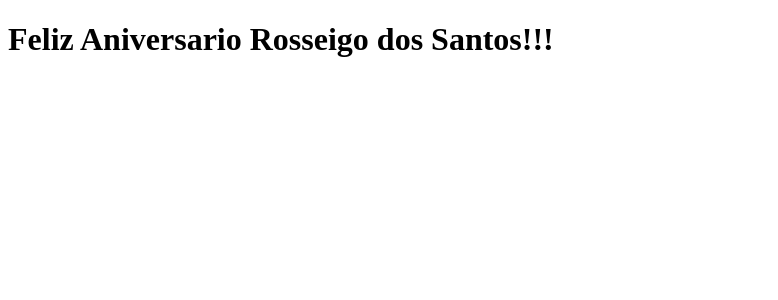
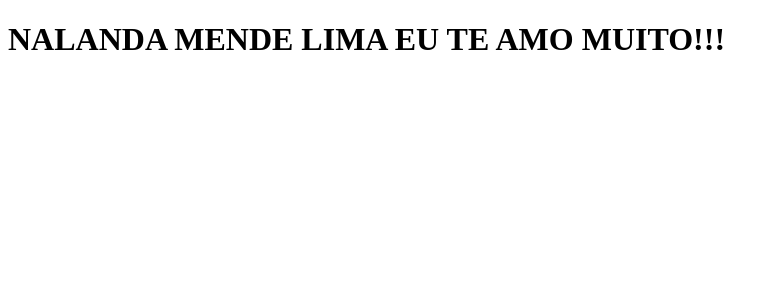
Before and after one commit to JoaoBruzetti/clone-tabnews, a Next.js app: page / in a window 1280 px wide. Shown: the top 300 px of the page, without its empty margins (0-778 px from the left). Built offline with nearby package versions, Linux system fonts and the light colour scheme.

Commit message:
Mensagem fofa

```diff
--- a/pages/index.js
+++ b/pages/index.js
@@ -1,5 +1,5 @@
 function Home() {
-  return <h1> Feliz Aniversario Rosseigo dos Santos!!!</h1>;
+  return <h1> NALANDA MENDE LIMA EU TE AMO MUITO!!!</h1>;
 }
 
 export default Home;
```
